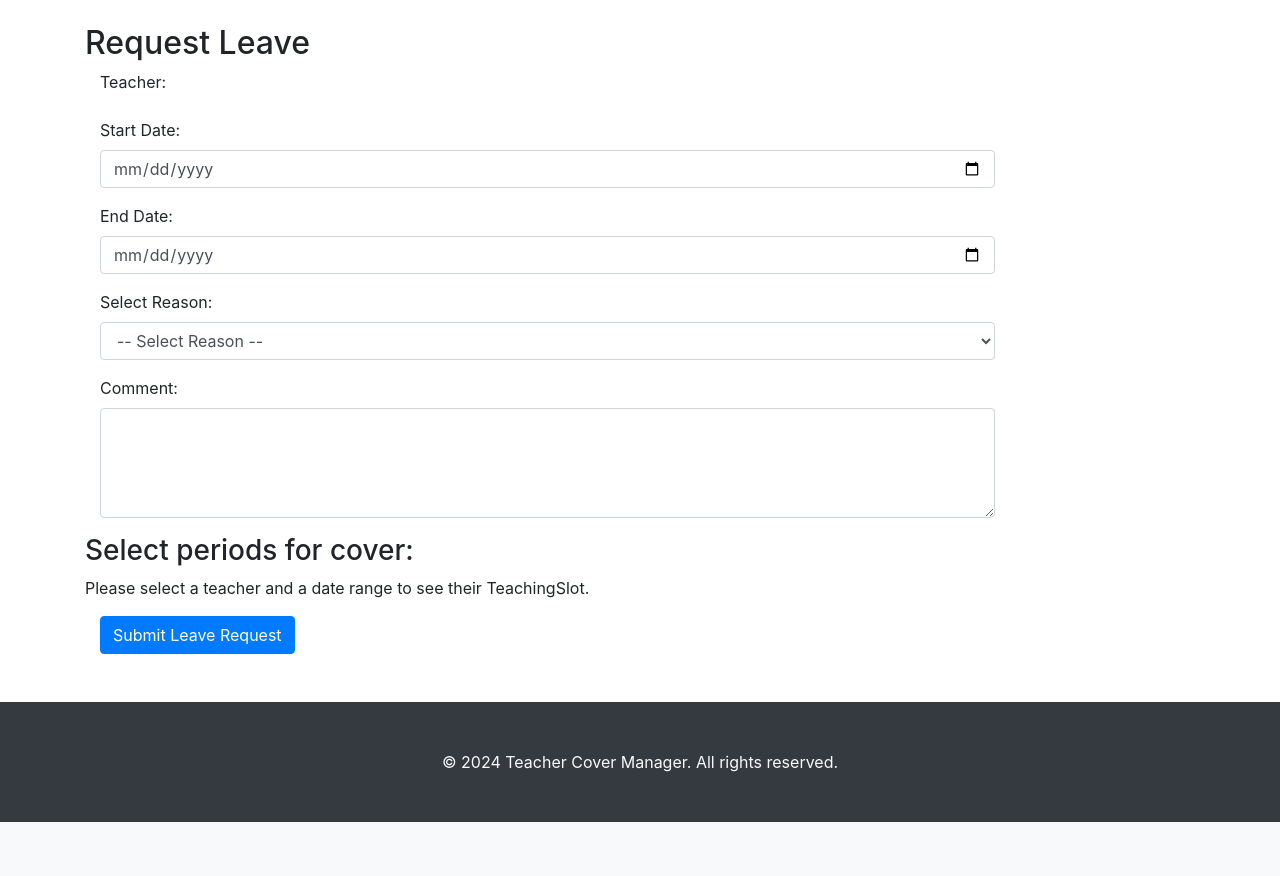
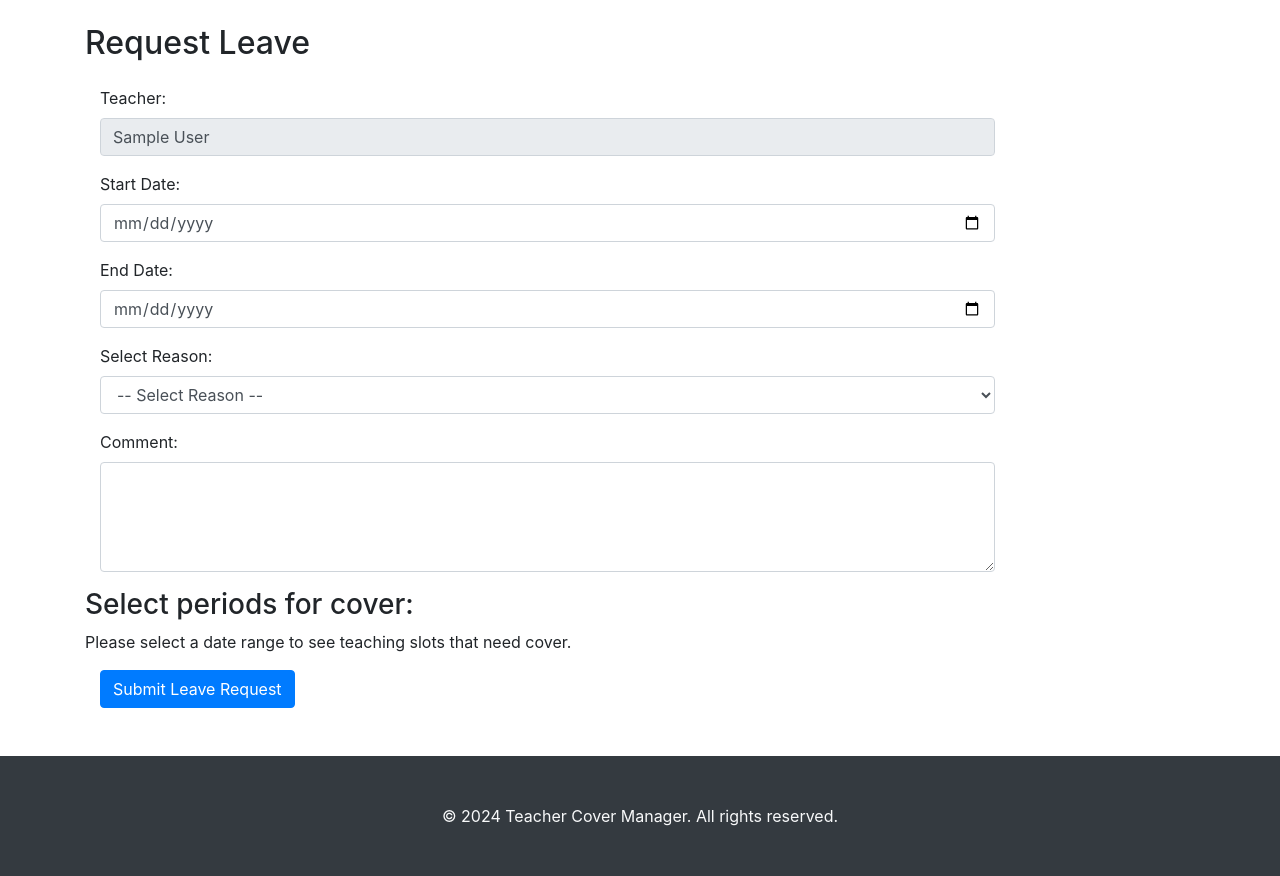
Before and after one commit to natasha-cher/school_cover_app, a Flask app: page /leave-request in a window 1280 px wide. Shown: the part 56-932 px from the top of the page. Before the commit the page ends 878 px from the top, so only its background shows below. Run offline with Flask 3, Linux system fonts and the light colour scheme; the visitor is signed in with stand-in values (Sample User, id 1); data comes from the database, SQL or seed files in the repository; some libraries are stand-ins or nearby versions.

Commit message:
Leave request - teacher name field

```diff
--- a/app/forms.py
+++ b/app/forms.py
@@ -25,8 +25,8 @@
 
     # Set teacher name and ID based on the logged-in user
     def set_teacher_info(self):
-        self.teacher_name.data = current_user.name  # Display the current user's name
-        self.teacher_id.data = current_user.id  # Store the current user's ID
+        self.teacher_name.data = current_user.name
+        self.teacher_id.data = current_user.id
 
 
 # Cover Assignment Form
--- a/app/models.py
+++ b/app/models.py
@@ -91,7 +91,7 @@
     status = db.Column(db.String(50), nullable=False)
     comment = db.Column(db.Text, nullable=True)
 
-    # Foreign key to the User model (instead of Teacher)
+    # Foreign key to the User model
     user_id = db.Column(db.Integer, db.ForeignKey('user.id'), nullable=False)
 
 
--- a/app/routes.py
+++ b/app/routes.py
@@ -60,15 +60,11 @@
 @app.route('/leave-request', methods=['GET', 'POST'])
 @login_required
 def leave_request():
-    teachers = get_all_teachers()
     form = LeaveRequestForm()
-
-    # Populate the teacher choices for the form
-    form.teacher_id.choices = [(teacher.id, teacher.name) for teacher in teachers]
 
     if form.validate_on_submit():
         leave_request = LeaveRequest(
-            teacher_id=form.teacher_id.data,
+            user_id=current_user.id,
             start_date=form.start_date.data,
             end_date=form.end_date.data,
             reason=form.reason.data,
@@ -81,7 +77,7 @@
         flash('Leave request submitted successfully.')
         return redirect(url_for('view_leave_requests'))
 
-    return render_template('leave_request.html', teachers=teachers, form=form)
+    return render_template('leave_request.html', form=form)
 
 
 # Get Teaching Periods
--- a/app/templates/leave_request.html
+++ b/app/templates/leave_request.html
@@ -9,11 +9,12 @@
 <form action="{{ url_for('leave_request') }}" method="POST" id="leaveRequestForm" class="form-horizontal">
     {{ form.hidden_tag() }}  <!-- Include CSRF token -->
 
-    <!-- Teacher Selection Dropdown -->
-    <div class="form-group">
-        <label for="teacher_id" class="col-sm-2 control-label">Teacher:</label>
+    <!-- Teacher Selection - using current_user -->
+    <div class="form-group mt-4">
+        <label class="col-sm-2 control-label">Teacher: </label>
         <div class="col-sm-10">
-            {{ form.teacher_id(class="form-control") }}
+            <input type="text" class="form-control" value="{{ current_user.name }}" readonly>
+            <input type="hidden" name="teacher_id" value="{{ current_user.id }}">
         </div>
     </div>
 
@@ -52,8 +53,15 @@
     <!-- Periods for Selected Days -->
     <h3>Select periods for cover:</h3>
     <div id="periods-container">
-        <p>Please select a teacher and a date range to see their TeachingSlot.</p>
+        <p>Please select a date range to see teaching slots that need cover.</p>
     </div>
+
+    <!-- Display validation errors -->
+    {% for field, errors in form.errors.items() %}
+        <div class="alert alert-danger">
+            <strong>{{ field }}:</strong> {{ errors|join(', ') }}
+        </div>
+    {% endfor %}
 
     <!-- Submit Button -->
     <div class="form-group">
--- a/app/templates/teacher_dashboard.html
+++ b/app/templates/teacher_dashboard.html
@@ -5,9 +5,10 @@
 {% block content %}
 <div class="container">
     <h1 class="my-4">Teacher Dashboard</h1>
+    <h3>Welcome, {{ current_user.first_name }}!</h3>
 
     <!-- Pending Leave Requests Section -->
-    <div class="card mb-4">
+    <div class="card my-4">
         <div class="card-header">
             Pending Leave Requests
         </div>
```
